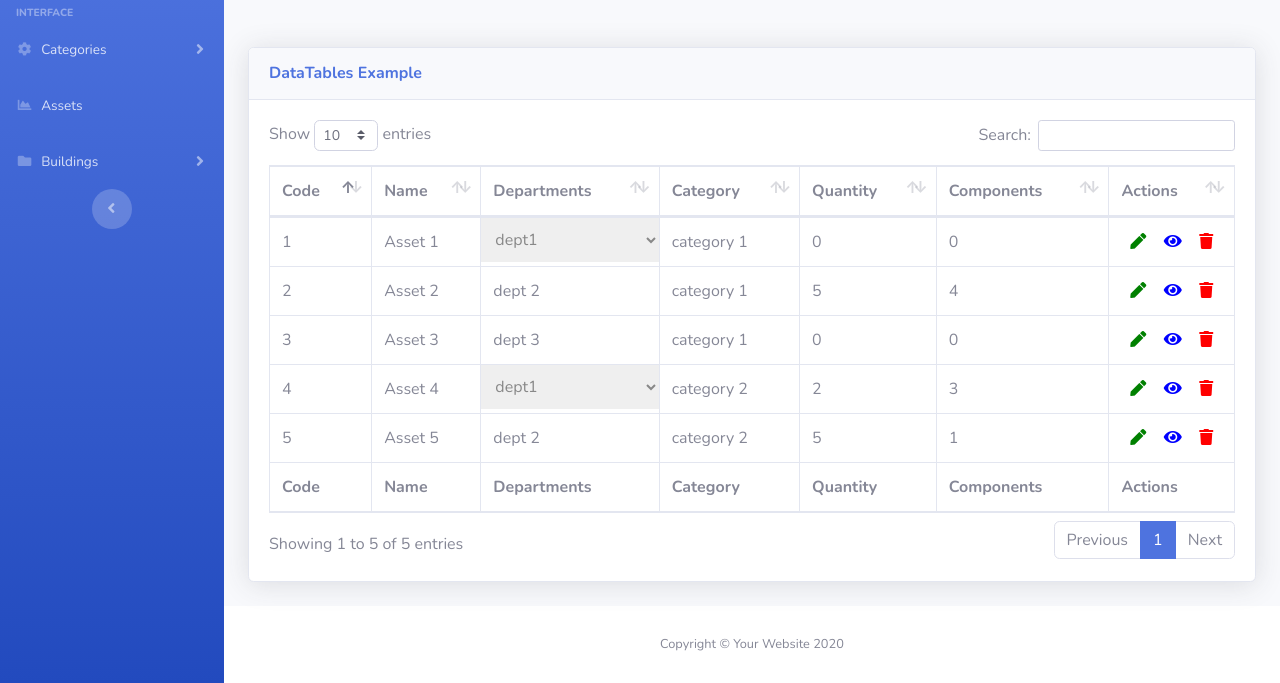
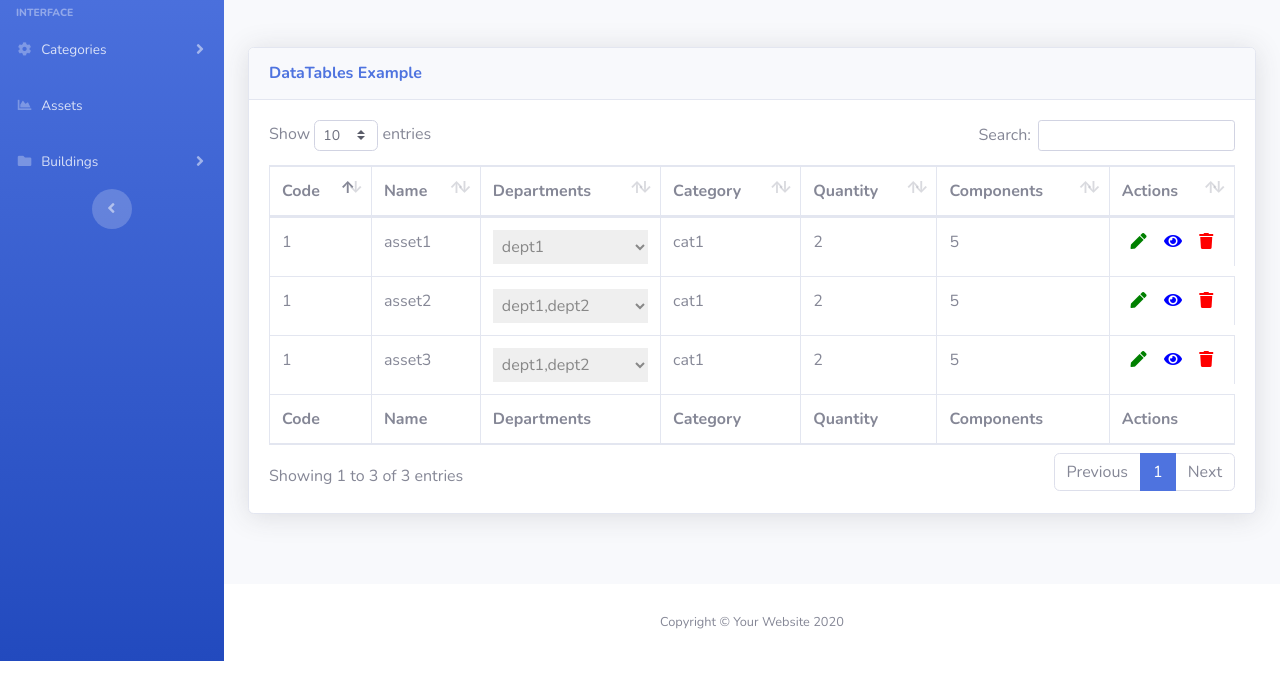
Before and after one commit to AhmedWeb2022/deltaTask, a plain HTML site: page assets.html in a window 1280 px wide. Shown: the part 139-822 px from the top of the page. After the commit the page ends 800 px from the top, so only its background shows below. Drawn offline with nearby package versions, Linux system fonts and the light colour scheme.

Commit message:
insert asset dummy data

```diff
--- a/assets.html
+++ b/assets.html
@@ -308,84 +308,7 @@
                         <th>Actions</th>
                       </tr>
                     </tfoot>
-                    <tbody>
-                      <tr>
-                        <td>1</td>
-                        <td>Asset 1</td>
-                        <td style="padding: 0">
-                          <select style="width: 100%; padding: 10px; color: #888; border: none; outline: none; cursor: pointer">
-                            <option value="dept1">dept1</option>
-                            <option value="dept2">dept2</option>
-                          </select>
-                        </td>
-                        <td>category 1</td>
-                        <td>0</td>
-                        <td>0</td>
-                        <td style="display: flex; justify-content: space-around">
-                          <a href="#"><i class="fas fa-pen" style="color: green"></i></a>
-                          <a href="#"><i class="fas fa-eye" style="color: blue"></i></a>
-                          <a href="#"><i class="fas fa-trash" style="color: red"></i></a>
-                        </td>
-                      </tr>
-                      <tr>
-                        <td>2</td>
-                        <td>Asset 2</td>
-                        <td>dept 2</td>
-                        <td>category 1</td>
-                        <td>5</td>
-                        <td>4</td>
-                        <td style="display: flex; justify-content: space-around">
-                          <a href="#"><i class="fas fa-pen" style="color: green"></i></a>
-                          <a href="#"><i class="fas fa-eye" style="color: blue"></i></a>
-                          <a href="#"><i class="fas fa-trash" style="color: red"></i></a>
-                        </td>
-                      </tr>
-                      <tr>
-                        <td>3</td>
-                        <td>Asset 3</td>
-                        <td>dept 3</td>
-                        <td>category 1</td>
-                        <td>0</td>
-                        <td>0</td>
-                        <td style="display: flex; justify-content: space-around">
-                          <a href="#"><i class="fas fa-pen" style="color: green"></i></a>
-                          <a href="#"><i class="fas fa-eye" style="color: blue"></i></a>
-                          <a href="#"><i class="fas fa-trash" style="color: red"></i></a>
-                        </td>
-                      </tr>
-                      <tr>
-                        <td>4</td>
-                        <td>Asset 4</td>
-                        <td style="padding: 0">
-                          <select style="width: 100%; padding: 10px; color: #888; border: none; outline: none; cursor: pointer">
-                            <option value="dept1">dept1</option>
-                            <option value="dept2">dept3</option>
-                            <option value="dept2">dept4</option>
-                          </select>
-                        </td>
-                        <td>category 2</td>
-                        <td>2</td>
-                        <td>3</td>
-                        <td style="display: flex; justify-content: space-around">
-                          <a href="#"><i class="fas fa-pen" style="color: green"></i></a>
-                          <a href="#"><i class="fas fa-eye" style="color: blue"></i></a>
-                          <a href="#"><i class="fas fa-trash" style="color: red"></i></a>
-                        </td>
-                      </tr>
-                      <tr>
-                        <td>5</td>
-                        <td>Asset 5</td>
-                        <td>dept 2</td>
-                        <td>category 2</td>
-                        <td>5</td>
-                        <td>1</td>
-                        <td style="display: flex; justify-content: space-around">
-                          <a href="#"><i class="fas fa-pen" style="color: green"></i></a>
-                          <a href="#"><i class="fas fa-eye" style="color: blue"></i></a>
-                          <a href="#"><i class="fas fa-trash" style="color: red"></i></a>
-                        </td>
-                      </tr>
-                    </tbody>
+                    <tbody id="asset-data"></tbody>
                   </table>
                 </div>
               </div>
@@ -442,6 +365,7 @@
 
     <!-- Custom scripts for all pages-->
     <script src="js/sb-admin-2.min.js"></script>
+    <script src="js/sb-admin-2.js"></script>
 
     <!-- Page level plugins -->
     <script src="vendor/datatables/jquery.dataTables.min.js"></script>
--- a/js/sb-admin-2.js
+++ b/js/sb-admin-2.js
@@ -61,6 +61,7 @@
 })(jQuery); // End of use strict
 const quantity = document.getElementById("quantity");
 const inputQuantity = document.getElementById("inputQuantity");
+if (quantity) {
   quantity.addEventListener("change", (event) => {
     if (event.currentTarget.checked) {
       inputQuantity.removeAttribute("disabled");
@@ -68,9 +69,11 @@ quantity.addEventListener("change", (event) => {
       inputQuantity.setAttribute("disabled");
     }
   });
+}
 
 const component = document.getElementById("component");
 const inputComponent = document.getElementById("inputComponent");
+if (component) {
   component.addEventListener("change", (event) => {
     if (event.currentTarget.checked) {
       inputComponent.removeAttribute("disabled");
@@ -78,3 +81,63 @@ component.addEventListener("change", (event) => {
       inputComponent.setAttribute("disabled");
     }
   });
+}
+
+function table(...td) {
+  let tableData = `<tr>
+  <td>${td[0]}</td>
+  <td>${td[1]}</td>
+  <td >
+    <select class='department' style="width: 100%; padding: 5px; color: #888; border: none; outline: none; cursor: pointer">
+    <option>${td[2]}</option>
+    </select>
+  </td>
+  <td>${td[3]}</td>
+  <td>${td[4]}</td>
+  <td>${td[5]}</td>
+<td style="display: flex; justify-content: space-around">
+  <a href="#"><i class="fas fa-pen" style="color: green"></i></a>
+  <a href="#"><i class="fas fa-eye" style="color: blue"></i></a>
+  <a href="#"><i class="fas fa-trash" style="color: red"></i></a>
+</td>
+</tr>`;
+  return tableData;
+}
+function option(data) {
+  const option = `<option>${data}</option>`;
+  return option;
+}
+const assets = [
+  {
+    id: 1,
+    name: "asset1",
+    department: ["dept1"],
+    category: "cat1",
+    quality: 2,
+    component: 5,
+  },
+  {
+    id: 1,
+    name: "asset2",
+    department: ["dept1", "dept2"],
+    category: "cat1",
+    quality: 2,
+    component: 5,
+  },
+  {
+    id: 1,
+    name: "asset3",
+    department: ["dept1", "dept2"],
+    category: "cat1",
+    quality: 2,
+    component: 5,
+  },
+];
+
+const assetData = document.getElementById("asset-data");
+
+if (assetData) {
+  for (let i = 0; i < assets.length; i++) {
+    assetData.insertAdjacentHTML("beforeend", table(assets[i].id, assets[i].name, assets[i].department, assets[i].category, assets[i].quality, assets[i].component));
+  }
+}
```
Lines whose indentation alone changed are shown as unchanged.
